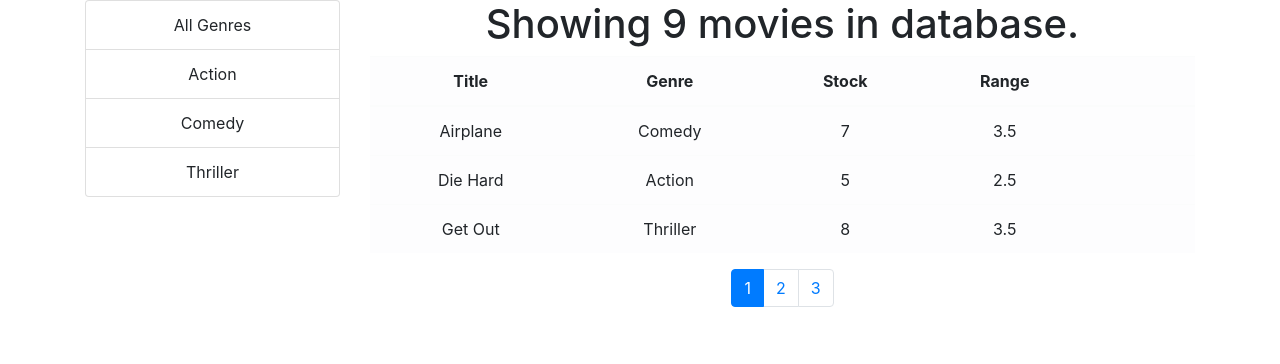
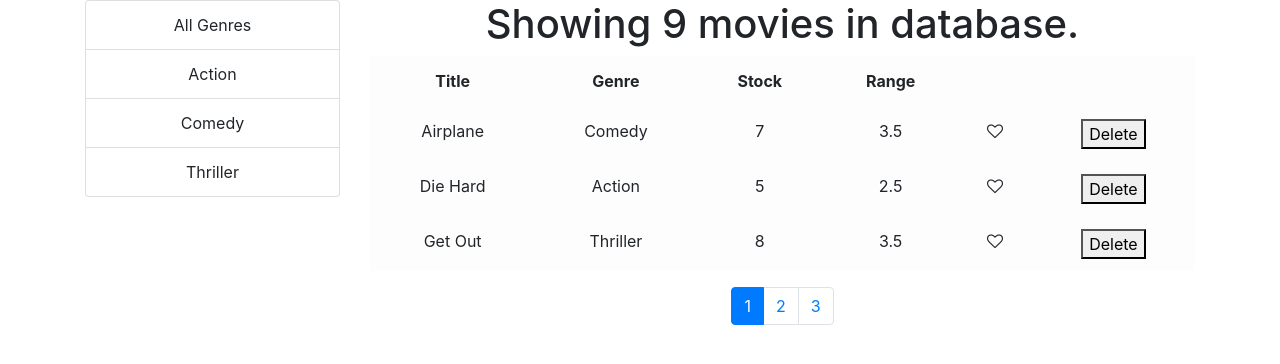
Before and after one commit to SincerelyBrittany/VidlyProject, a React (Create React App) app: page / in a window 1280 px wide. Shown: the top 364 px of the page. Built offline with nearby package versions, Linux system fonts and the light colour scheme.

Commit message:
extracts table body

```diff
--- a/src/Vidly/common/tableBody.jsx
+++ b/src/Vidly/common/tableBody.jsx
@@ -5,12 +5,18 @@ import _ from "lodash";
 const TableBody = (props) => {
   const { data, columns } = props;
 
+  const renderCell = (item, column) => {
+    if (column.content) {
+      return column.content(item);
+    }
+    return _.get(item, column.path);
+  };
   return (
     <tbody>
       {data.map((item) => (
         <tr>
           {columns.map((column) => (
-            <td> {_.get(item, column.path)} </td>
+            <td> {renderCell(item, column)} </td>
           ))}
         </tr>
       ))}
--- a/src/Vidly/components/moviesTable.jsx
+++ b/src/Vidly/components/moviesTable.jsx
@@ -10,8 +10,24 @@ class MoviesTable extends Component {
     { path: "genre.name", label: "Genre" },
     { path: "numberInStock", label: "Stock" },
     { path: "dailyRentalRate", label: "Range" },
-    { key: "like", content: <Liked /> },
-    { key: "delete" },
+    {
+      key: "like",
+      content: (movie) => (
+        <Liked
+          liked={movie.liked}
+          currentPage={this.props.currentPage}
+          onLiked={() => this.props.onhandleLikedButton(movie)}
+        />
+      ),
+    },
+    {
+      key: "delete",
+      content: (movie) => (
+        <button onClick={() => this.props.onhandleDeleteButton(movie)}>
+          Delete
+        </button>
+      ),
+    },
   ];
 
   renderSortIcon = (column) => {
```
